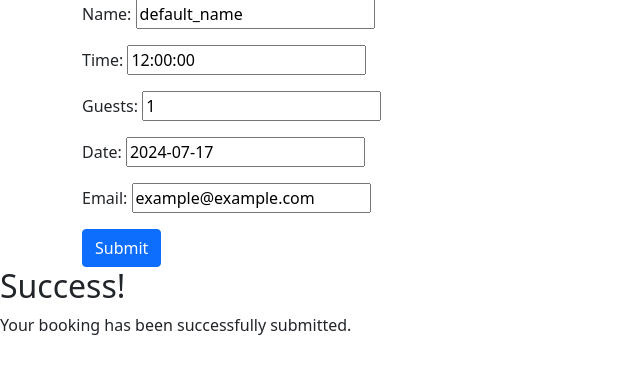
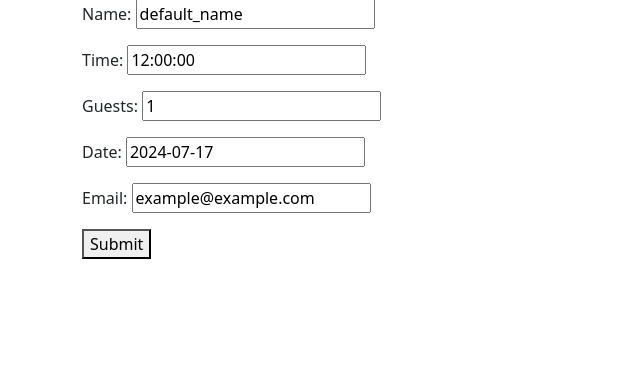
Before and after one commit to creepersguitar/CI-project4, a Django app: page /create-booking/ in a window 1280 px wide. Shown: the part 147-521 px from the top of the page, without its empty margins (0-640 px from the left). Run offline with Django 4.2, Linux system fonts and the light colour scheme; the visitor is signed in with stand-in values (Sample User, id 1); parts of the project's set-up code (start-up, migrations or seed data) failed here and were passed over.

Commit message:
moved popup html code into script

```diff
--- a/backgroundcode/static/backgroundcode/Javascript/script.js
+++ b/backgroundcode/static/backgroundcode/Javascript/script.js
@@ -1,7 +1,6 @@
-const popup = document.getElementById('successPopup');
-
 document.addEventListener('DOMContentLoaded', function() {
     const form = document.getElementById('bookingForm');
+
     form.addEventListener('submit', function(event) {
         event.preventDefault(); // Prevent the form from submitting normally
 
@@ -11,12 +10,28 @@
     });
 
     function showPopup() {
+        // Create the popup HTML content
+        const popupHtml = `
+            <div id="successPopup" class="popup">
+                <h2>Success!</h2>
+                <p>Your booking has been successfully submitted.</p>
+            </div>
+        `;
+
+        // Append the popup to the body
+        document.body.insertAdjacentHTML('beforeend', popupHtml);
+
+        // Get the popup element
+        const popup = document.getElementById('successPopup');
+
         // Show the popup
         popup.style.display = 'block';
 
         // Optional: Close the popup after a few seconds (e.g., 3 seconds)
         setTimeout(function() {
             popup.style.display = 'none';
+            // Remove the popup from the DOM after it is hidden
+            popup.remove();
         }, 3000); // Adjust the timeout as needed
     }
 });
--- a/backgroundcode/templates/create_booking.html
+++ b/backgroundcode/templates/create_booking.html
@@ -13,14 +13,10 @@
         <form method="post">
             {% csrf_token %}
             {{ form.as_p }}
-            <button type="submit" class="btn btn-primary">Submit</button>
+            <button type="submit" class="submit">Submit</button>
         </form>
     </div>
     <!-- Hidden Popup content -->
-    <div id="successPopup" class="popup">
-        <h2>Success!</h2>
-        <p>Your booking has been successfully submitted.</p>
-    </div>
     <script src="https://cdn.jsdelivr.net/npm/bootstrap@5.0.1/dist/js/bootstrap.bundle.min.js"></script>
     <script src="../static/backgroundcode/Javascript/script.js"></script>
 </body>
```
